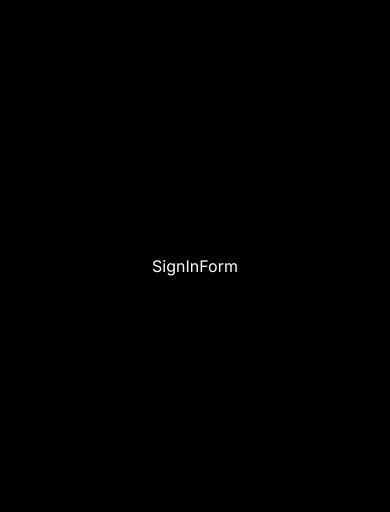
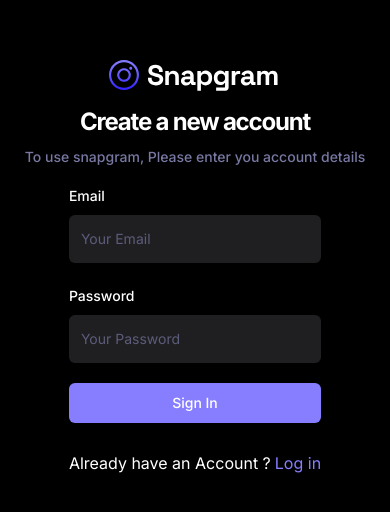
Before and after one commit to NidhiSharma63/Snap-share, a React (Vite) app: page /sign-in in a window 390 px wide. Shown: the part 156-668 px from the top of the page. Built offline with nearby package versions, Linux system fonts and the light colour scheme; no server answers.

Commit message:
context added

```diff
--- a/src/_auth/forms/SignInForm.tsx
+++ b/src/_auth/forms/SignInForm.tsx
@@ -1,3 +1,94 @@
+import { Button } from "@/components/ui/button";
+import { Form, FormControl, FormField, FormItem, FormLabel, FormMessage } from "@/components/ui/form";
+import { Input } from "@/components/ui/input";
+import Loader from "@/components/ui/shared/Loader";
+import { useToast } from "@/components/ui/use-toast";
+import { useCreateUserAccount } from "@/lib/react-query/queryAndMutations";
+import { signUpFormSchema } from "@/lib/validation/index";
+import { zodResolver } from "@hookform/resolvers/zod";
+import { useForm } from "react-hook-form";
+import { Link } from "react-router-dom";
+import * as z from "zod";
+
 export default function SignInForm() {
-  return <div>SignInForm</div>;
+  const { toast } = useToast();
+  const { isPending: isCreatingUser, mutateAsync: createUserAccount } = useCreateUserAccount();
+
+  const form = useForm<z.infer<typeof signUpFormSchema>>({
+    resolver: zodResolver(signUpFormSchema),
+    defaultValues: {
+      email: "",
+      password: "",
+    },
+  });
+
+  // 2. Define a submit handler.
+  async function onSubmit(values: z.infer<typeof signUpFormSchema>) {
+    // const newAccount = await createUserAccount(values);
+    const newAccount = await createUserAccount(values);
+    if (!newAccount) {
+      return toast({
+        title: "Sign up failed. Please try again.",
+      });
+    }
+
+    console.log(newAccount, "new user");
+  }
+
+  return (
+    <Form {...form}>
+      <div className="sm:w-420 flex-center flex-col">
+        <img src="/assets/images/logo.svg" />
+        <h2 className="h3-bold md:h2-bold pt-3 sm:pt-8">Create a new account</h2>
+        <p className="text-light-3 small-medium md:base-regular mt-2">
+          To use snapgram, Please enter you account details
+        </p>
+
+        <form onSubmit={form.handleSubmit(onSubmit)} className="flex flex-col gap-5 w-fill mt-4 ">
+          <FormField
+            control={form.control}
+            name="email"
+            render={({ field }) => (
+              <FormItem>
+                <FormLabel>Email</FormLabel>
+                <FormControl>
+                  <Input type="email" className="shad-input" placeholder="Your Email" {...field} />
+                </FormControl>
+                <FormMessage />
+              </FormItem>
+            )}
+          />
+          <FormField
+            control={form.control}
+            name="password"
+            render={({ field }) => (
+              <FormItem>
+                <FormLabel>Password</FormLabel>
+                <FormControl>
+                  <Input type="password" className="shad-input" placeholder="Your Password" {...field} />
+                </FormControl>
+                <FormMessage />
+              </FormItem>
+            )}
+          />
+          <Button type="submit" className="shad-button_primary">
+            {isCreatingUser ? (
+              <div className="flex-center gap-2">
+                <Loader />
+                Loading...
+              </div>
+            ) : (
+              "Sign In"
+            )}
+          </Button>
+          <p className="text-small-regualr text-ligh-2 text-center mt-2">
+            Already have an Account ?
+            <Link to="/sign-in" className="text-primary-500 text-small-semibold ml-1">
+              Log in
+            </Link>
+          </p>
+        </form>
+      </div>
+    </Form>
+  );
 }
--- a/src/_auth/forms/SignUpForm.tsx
+++ b/src/_auth/forms/SignUpForm.tsx
@@ -3,7 +3,7 @@
 import { Input } from "@/components/ui/input";
 import Loader from "@/components/ui/shared/Loader";
 import { useToast } from "@/components/ui/use-toast";
-import { createUserAccount } from "@/lib/appwrite/api";
+import { useCreateUserAccount } from "@/lib/react-query/queryAndMutations";
 import { signUpFormSchema } from "@/lib/validation/index";
 import { zodResolver } from "@hookform/resolvers/zod";
 import { useForm } from "react-hook-form";
@@ -12,7 +12,8 @@
 
 export default function SignUpForm() {
   const { toast } = useToast();
-  const isLoading = false;
+  const { isPending: isCreatingUser, mutateAsync: createUserAccount } = useCreateUserAccount();
+
   const form = useForm<z.infer<typeof signUpFormSchema>>({
     resolver: zodResolver(signUpFormSchema),
     defaultValues: {
@@ -25,6 +26,7 @@
 
   // 2. Define a submit handler.
   async function onSubmit(values: z.infer<typeof signUpFormSchema>) {
+    // const newAccount = await createUserAccount(values);
     const newAccount = await createUserAccount(values);
     if (!newAccount) {
       return toast({
@@ -41,7 +43,7 @@
         <img src="/assets/images/logo.svg" />
         <h2 className="h3-bold md:h2-bold pt-3 sm:pt-8">Create a new account</h2>
         <p className="text-light-3 small-medium md:base-regular mt-2">
-          To use snapshare, Please enter you account details
+          To use snapgram, Please enter you account details
         </p>
 
         <form onSubmit={form.handleSubmit(onSubmit)} className="flex flex-col gap-5 w-fill mt-4 ">
@@ -98,7 +100,7 @@
             )}
           />
           <Button type="submit" className="shad-button_primary">
-            {isLoading ? (
+            {isCreatingUser ? (
               <div className="flex-center gap-2">
                 <Loader />
                 Loading...
--- /dev/null
+++ b/src/context/AuthContext.tsx
@@ -0,0 +1,78 @@
+import { getCurrentUser } from "@/lib/appwrite/api";
+import { IContextType, IUser } from "@/types";
+import React, { createContext, useContext, useState } from "react";
+import { useNavigate } from "react-router-dom";
+
+export const INITIAL_USER = {
+  name: "",
+  id: "",
+  username: "",
+  email: "",
+  imageUrl: "",
+  bio: "",
+};
+
+const INITIAL_STATE = {
+  user: INITIAL_USER,
+  isLoading: false,
+  isAuthenticated: false,
+  setUser: () => {},
+  setIsAuthenticated: () => {},
+  checkAuthUser: async () => false as boolean,
+};
+
+const AuthContext = createContext<IContextType>(INITIAL_STATE);
+
+export default function AuthProvider({ children }: { children: React.ReactNode }) {
+  const [user, setUser] = useState<IUser>(INITIAL_USER);
+  const [isLoading, setIsLoading] = useState(false);
+  const [isAuthenticated, setIsAuthenticated] = useState(false);
+  const navigate = useNavigate();
+
+  const checkAuthUser = async () => {
+    try {
+      const currentAccount = await getCurrentUser();
+
+      if (currentAccount) {
+        setUser({
+          id: currentAccount.$id,
+          email: currentAccount.email,
+          name: currentAccount.name,
+          username: currentAccount.username,
+          imageUrl: currentAccount.imageUrl,
+          bio: currentAccount.bio,
+        });
+        setIsAuthenticated(true);
+        return true;
+      } else {
+        return false;
+      }
+    } catch (error) {
+      return false;
+    } finally {
+      setIsLoading(false);
+    }
+  };
+
+  // useEffect(() => {
+  //   if (localStorage.getItem("cookieFallback") === "[]" || localStorage.getItem("cookieFallback") === null)
+  //     navigate("/sign-in");
+  //   checkAuthUser();
+  // }, []);
+
+  return (
+    <AuthContext.Provider
+      value={{
+        user,
+        setUser,
+        isAuthenticated,
+        setIsAuthenticated,
+        isLoading,
+        checkAuthUser,
+      }}>
+      {children}
+    </AuthContext.Provider>
+  );
+}
+
+export const useAuthContext = () => useContext(AuthContext);
--- a/src/lib/appwrite/api.ts
+++ b/src/lib/appwrite/api.ts
@@ -1,6 +1,6 @@
 import { account, appwriteConfig, avatars, databases } from "@/lib/appwrite/config";
 import { INewUser } from "@/types";
-import { ID } from "appwrite";
+import { ID, Query } from "appwrite";
 
 export async function createUserAccount(user: INewUser) {
   try {
@@ -45,3 +45,28 @@
     return error;
   }
 }
+
+export async function signInAccount(user: { email: string; password: string }) {
+  try {
+    const session = await account.createEmailSession(user.email, user.password);
+    return session;
+  } catch (error) {
+    return error;
+  }
+}
+
+export async function getCurrentUser() {
+  try {
+    const currentAccount = await account.get();
+    if (!currentAccount) throw Error;
+
+    const currentUser = await databases.listDocuments(appwriteConfig.databseId, appwriteConfig.userCollectionId, [
+      Query.equal("accountId", currentAccount.$id),
+    ]);
+
+    if (!currentUser) throw Error;
+    return currentUser.documents[0];
+  } catch (error) {
+    console.log(error);
+  }
+}
--- a/src/lib/react-query/queryAndMutations.tsx
+++ b/src/lib/react-query/queryAndMutations.tsx
@@ -1,10 +1,15 @@
-import { createUserAccount } from "@/lib/appwrite/api";
+import { createUserAccount, signInAccount } from "@/lib/appwrite/api";
+import { INewUser } from "@/types";
 import { useMutation } from "@tanstack/react-query";
 
-export const useCreateUserAccountMutation = () => {
+export const useCreateUserAccount = () => {
   return useMutation({
-    mutationFn: (user) => {
-      createUserAccount(user);
-    },
+    mutationFn: (user: INewUser) => createUserAccount(user),
   });
 };
+
+export const useSignInAccount = () => {
+  return useMutation({
+    mutationFn: (user: { email: string; password: string }) => signInAccount(user),
+  });
+};
--- a/src/lib/validation/index.ts
+++ b/src/lib/validation/index.ts
@@ -16,3 +16,8 @@
     .min(8, { message: "Password must be 8 character long" })
     .regex(passwordRegex, "Pasword much contains special characters"),
 });
+
+export const signInFormSchema = z.object({
+  email: z.string().email(),
+  password: z.string(),
+});
--- a/src/main.tsx
+++ b/src/main.tsx
@@ -1,14 +1,22 @@
 import App from "@/App";
 import { Toaster } from "@/components/ui/toaster";
+import { QueryClient, QueryClientProvider } from "@tanstack/react-query";
 import React from "react";
 import ReactDOM from "react-dom/client";
 import { BrowserRouter } from "react-router-dom";
+import AuthProvider from "./context/AuthContext";
+
+const queryClient = new QueryClient();
 
 ReactDOM.createRoot(document.getElementById("root")!).render(
   <React.StrictMode>
     <BrowserRouter>
-      <App />
-      <Toaster />
+      <QueryClientProvider client={queryClient}>
+        <AuthProvider>
+          <App />
+        </AuthProvider>
+        <Toaster />
+      </QueryClientProvider>
     </BrowserRouter>
   </React.StrictMode>
 );
--- a/src/types/index.ts
+++ b/src/types/index.ts
@@ -1,3 +1,14 @@
+import React from "react";
+
+export type IContextType = {
+  user: IUser;
+  isLoading: boolean;
+  setUser: React.Dispatch<React.SetStateAction<IUser>>;
+  isAuthenticated: boolean;
+  setIsAuthenticated: React.Dispatch<React.SetStateAction<boolean>>;
+  checkAuthUser: () => Promise<boolean>;
+};
+
 export type INavLink = {
   imgURL: string;
   route: string;
```
